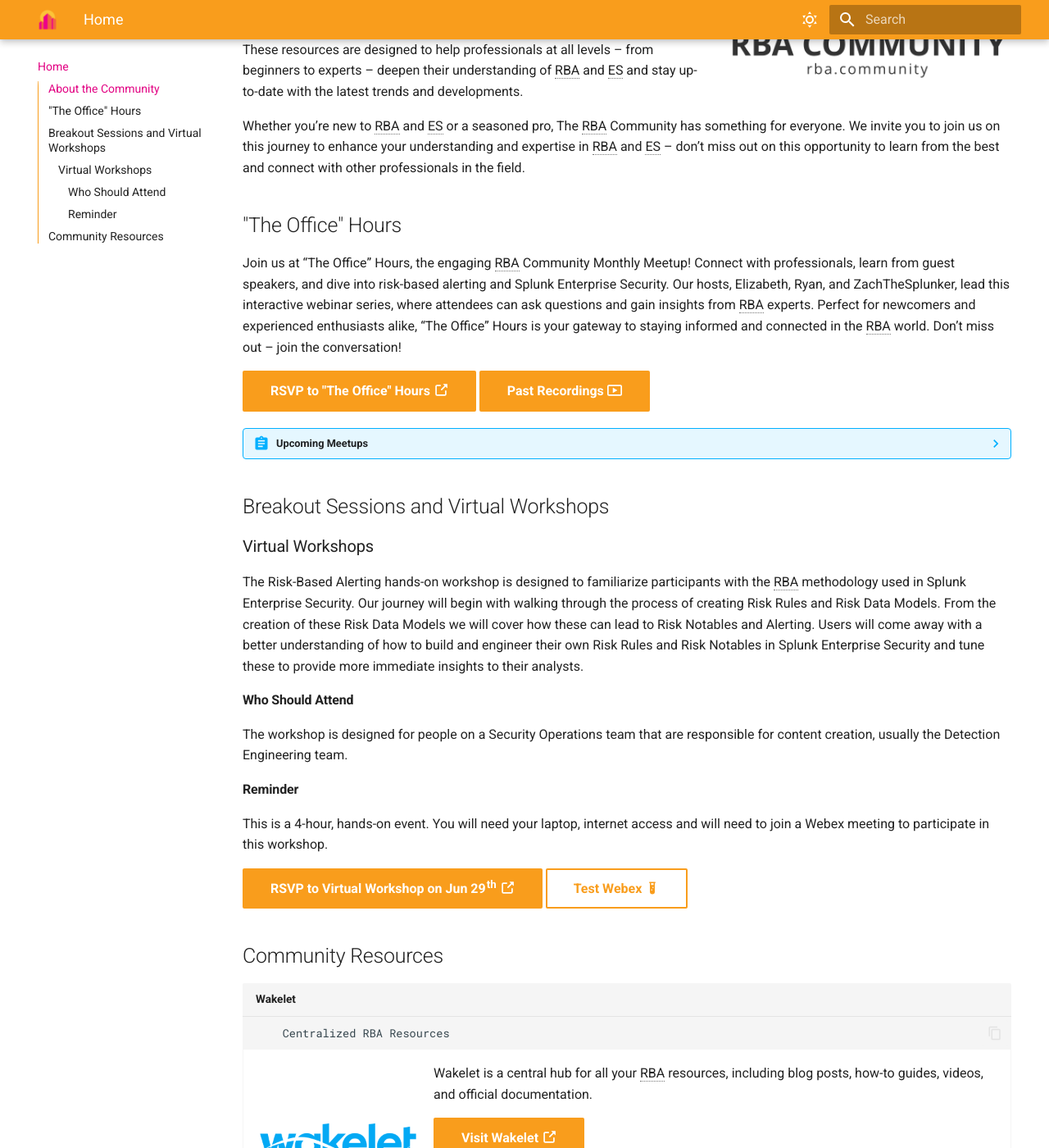
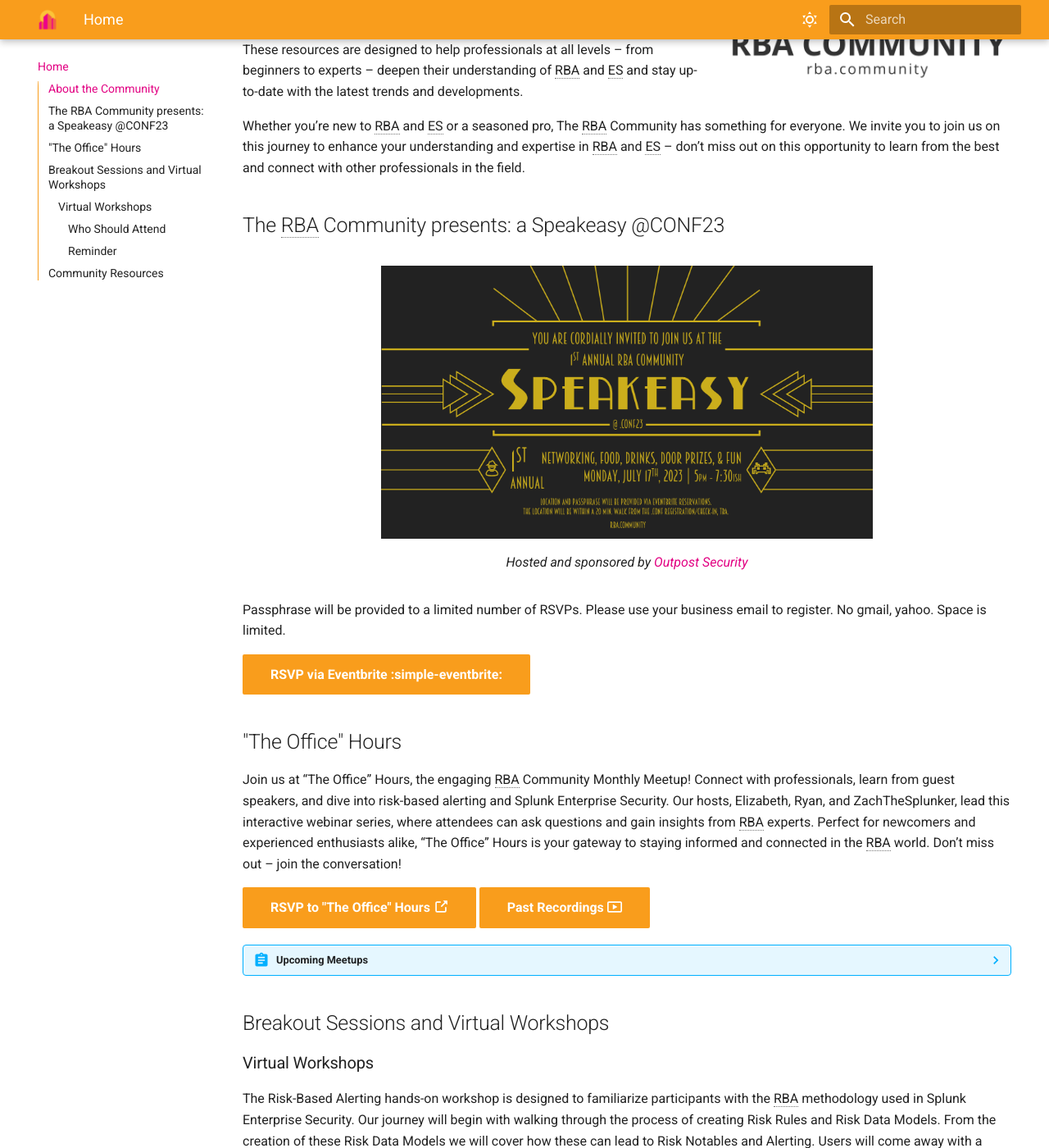
Before and after one commit to rba-community/rba-community, an MkDocs documentation site: the page built from docs/index.md, in a window 1280 px wide and 1400 px high, scrolled down 546 px. Shown: the whole window at 82% size. Built offline with MkDocs 1.6.1 and Material for MkDocs 9.7.7, drawn with Linux system fonts in a browser that asks for light colours; emoji names are drawn with the system emoji font.

Commit message:
added speakeasy
Signed-off-by: Zachary Christensen <zchristensen@splunk.com>

```diff
--- a/docs/index.md
+++ b/docs/index.md
@@ -10,6 +10,17 @@
 Our vision is to be the go-to resource for anyone looking to learn more about RBA and ES. To achieve this, we offer a range of resources and services, including a podcast called The Risk Factor, a newsletter called The Risky Times, and breakout sessions hosted by our partners on topics related to RBA and ES. These resources are designed to help professionals at all levels – from beginners to experts – deepen their understanding of RBA and ES and stay up-to-date with the latest trends and developments.
 
 Whether you’re new to RBA and ES or a seasoned pro, The RBA Community has something for everyone. We invite you to join us on this journey to enhance your understanding and expertise in RBA and ES – don’t miss out on this opportunity to learn from the best and connect with other professionals in the field.
+
+## The RBA Community presents: a Speakeasy @CONF23
+
+<figure markdown>
+  ![The RBA Speakeasy](/assets/rba-speakeasy.png){ width="600" }
+  <figcaption>Hosted and sponsored by <a href="https://outpost-security.com/">Outpost Security</a></figcaption>
+</figure>
+
+Passphrase will be provided to a limited number of RSVPs. Please use your business email to register. No gmail, yahoo. Space is limited.
+
+[RSVP via Eventbrite :simple-eventbrite:][rba-speakeasy]{ .md-button .md-button--primary target="blank" }
 
 ## "The Office" Hours
 
@@ -118,3 +129,5 @@
 [Visit Discussion Board :simple-github:](https://github.com/splunk/rba/discussions "Visit Discussion Board"){ .md-button .md-button--primary target="_blank" }
 
 </div>
+
+[rba-speakeasy]: https://www.eventbrite.com/e/a-speakeasy-hosted-by-the-rba-community-tickets-633020059037
```
Also changed, not shown: docs/assets/rba-speakeasy.png (added).
